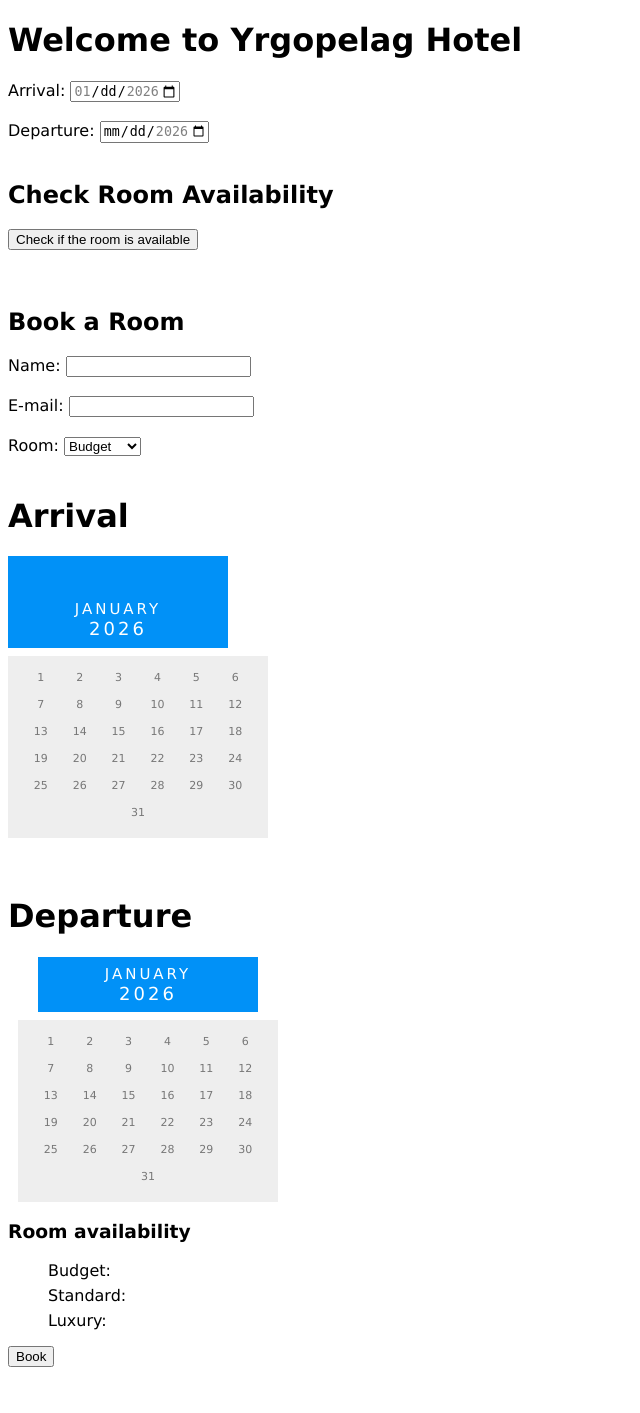
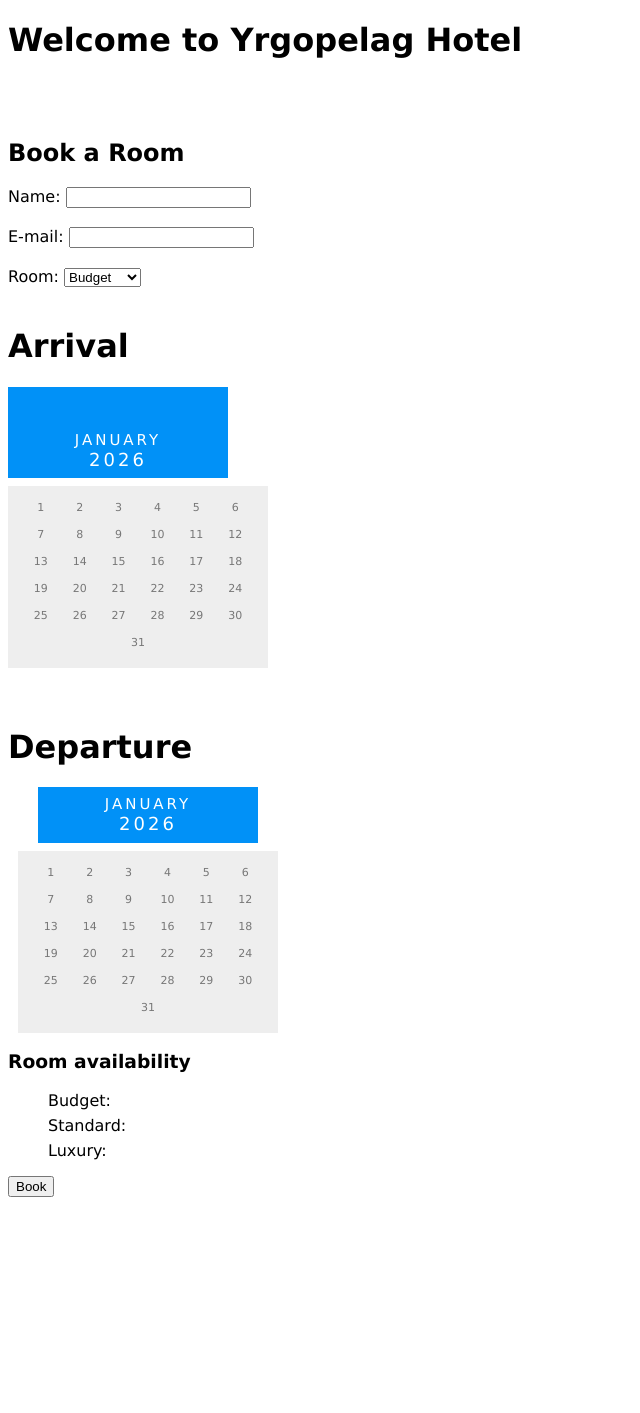
Before and after one commit to AllanTran90/Yrgopelago, a PHP site: page / in a window 1280 px wide. Shown: the whole page, without its empty margins (0-640 px from the left). After the commit the page ends 1197 px from the top, so only its background shows below. Run offline with PHP 8.4, Linux system fonts and the light colour scheme; data comes from the database, SQL or seed files in the repository.

Commit message:
deleted images and trying to chang some css

```diff
--- a/assets/css/style.css
+++ b/assets/css/style.css
@@ -132,3 +132,10 @@ body {
     color: #f80404;
     font-weight: bold;
 }
+
+.calendar-stack {
+  display: flex;
+  flex-direction: column;
+  gap: 40px;
+  max-width: 280px;
+}
--- a/startpage.html
+++ b/startpage.html
@@ -8,25 +8,6 @@
     </head>
     <body>
         <h1>Welcome to Yrgopelag Hotel</h1>
-
-    <form method="post">
-        <label>
-            Arrival:
-            <input type="date" name="arrival" required
-                   min="2026-01-01" max="2026-01-31">
-        </label>
-        <br><br>
-
-        <label>
-            Departure:
-            <input type="date" name="departure" required
-                   min="2026-01-02" max="2026-02-01">
-        </label>
-        <br><br>
-        <h2>Check Room Availability</h2>
-        <button type="submit" name="check_availability">Check if the room is available</button>
-    </form>
-
 
         <br><br>
 
@@ -55,6 +36,7 @@
             <input type="hidden" name="departure" id="departureInput">
             <br><br>
 
+            <div class="calendar-stack"></div>
             <div class="layout"></div>
             <div class="calendars"></div>
                 <h1>Arrival</h1>
```
Lines whose indentation alone changed are shown as unchanged.
